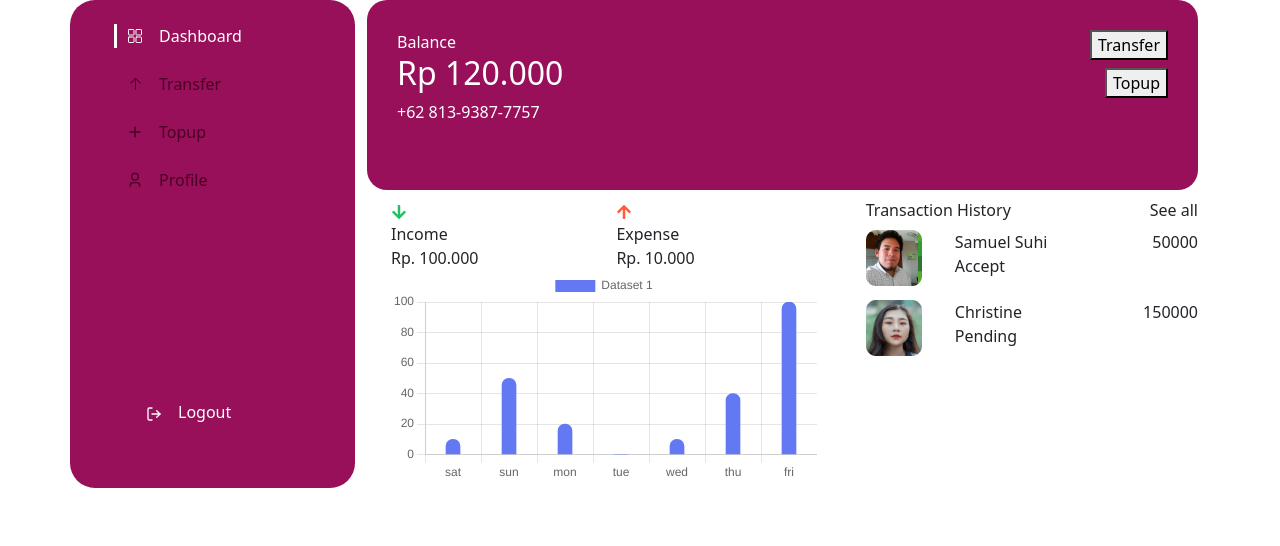
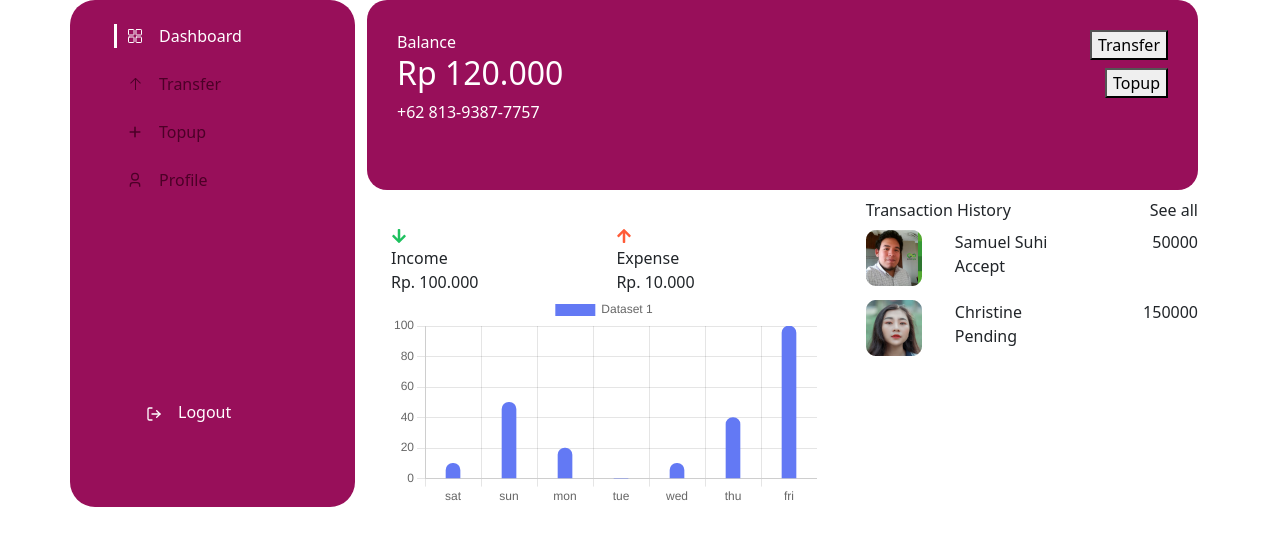
Before and after one commit to aviantofan/Excash-frontend, a Next.js app: page /home in a window 1280 px wide. Shown: the top 546 px of the page. Built offline with nearby package versions, Linux system fonts and the light colour scheme.

Commit message:
feat: add update chart component

```diff
--- a/components/Chart.js
+++ b/components/Chart.js
@@ -61,7 +61,7 @@ const Chart = ({ labels, data: rawData, income = 0, expense = 0 }) => {
   }
 
   return (
-    <div className='container'>
+    <div className='container pt-4'>
       <div className='row'>
         <div className='col-6'>
           <div>
```
